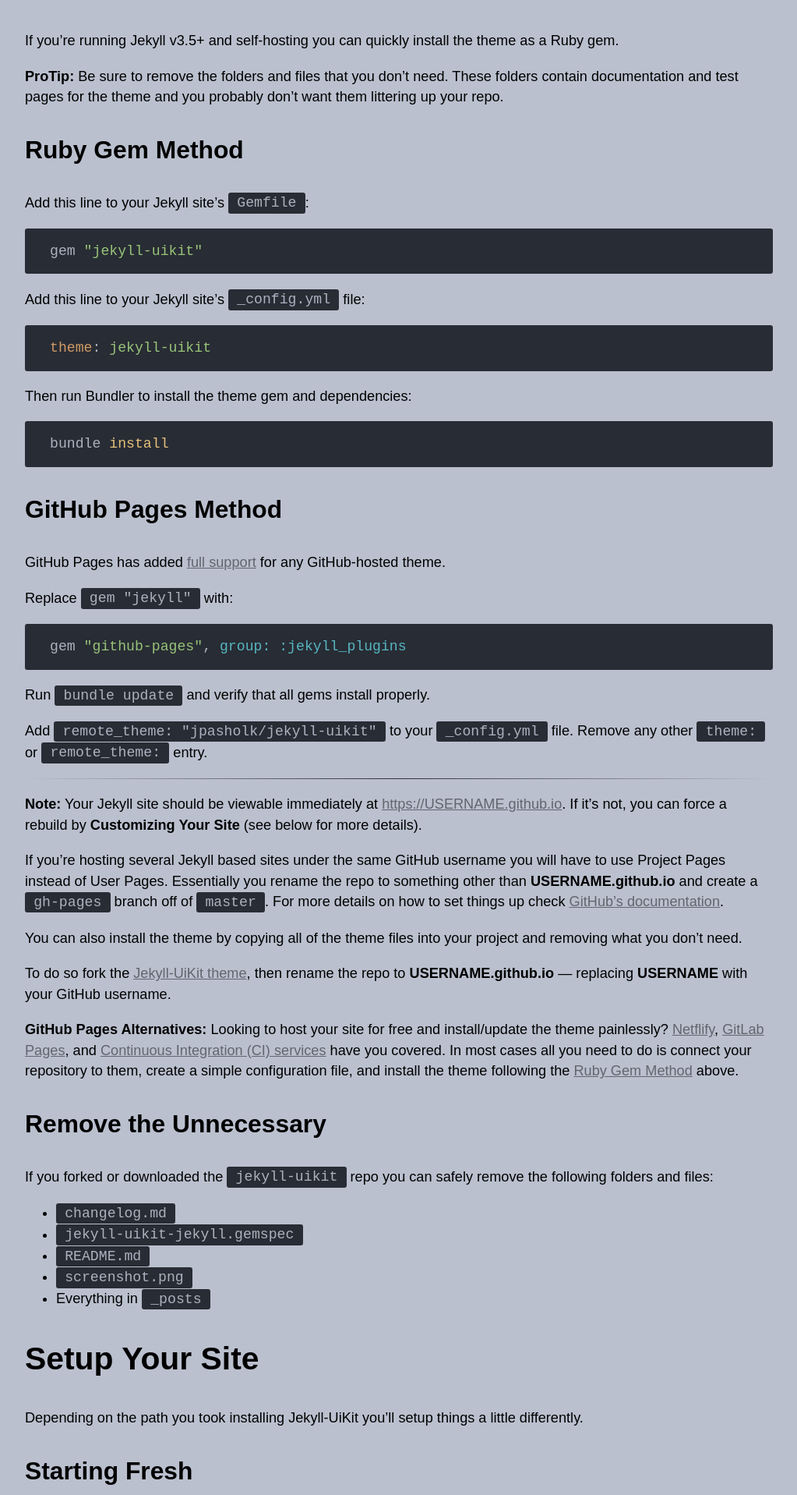
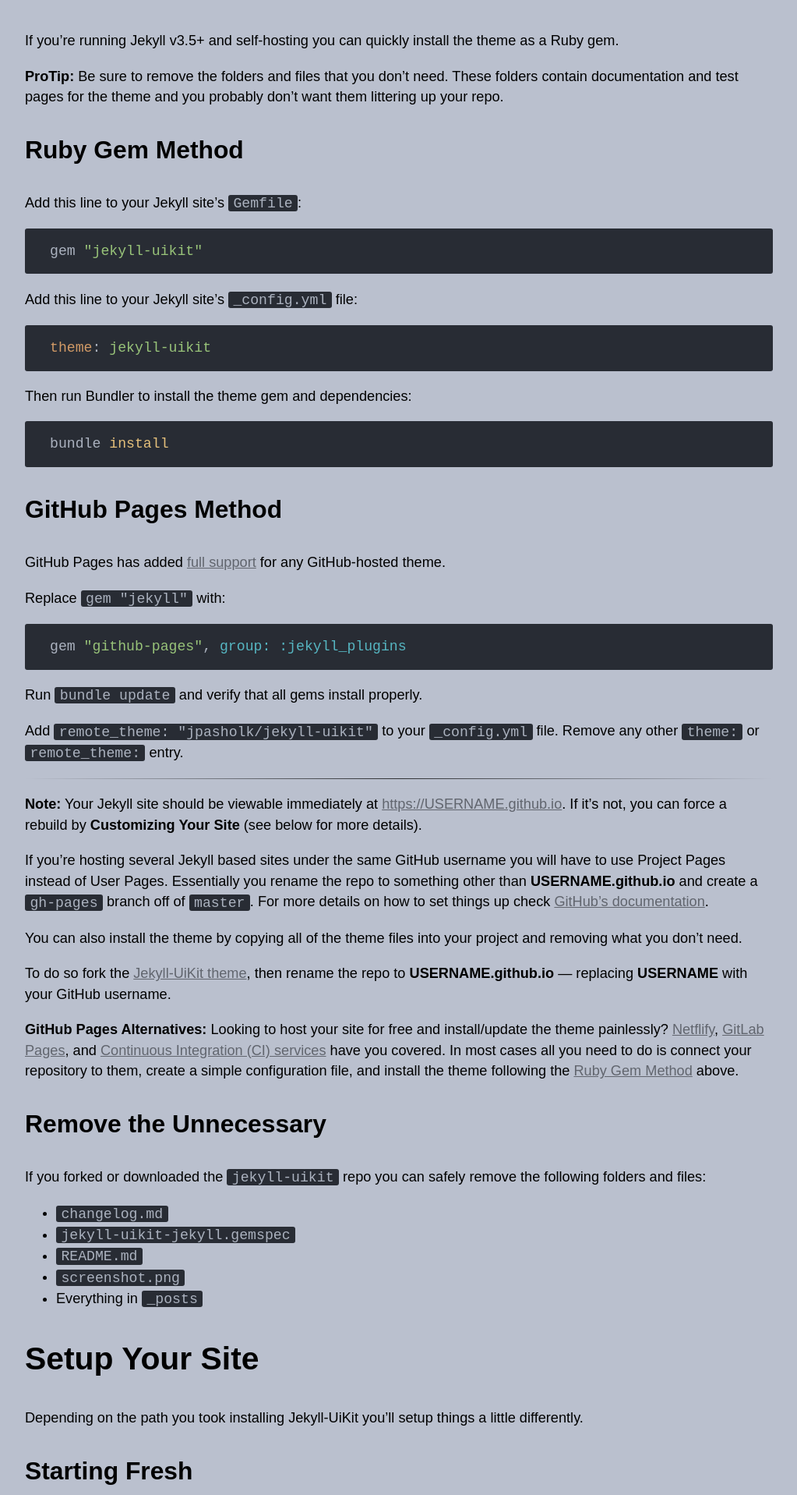
Before and after one commit to jpasholk/graphite, a Jekyll site: the page built from _posts/2018-04-28-getting-started.markdown, in a window 1280 px wide. Shown: the part 593-2510 px from the top of the page at 78% size, without its empty margins (128-1151 px from the left). Built offline with Jekyll 4.4.1, drawn with Linux system fonts in a browser that asks for light colours; some web fonts are replaced.

Commit message:
Fixed padding on inline <code>

```diff
--- a/_sass/syntax.scss
+++ b/_sass/syntax.scss
@@ -6,7 +6,7 @@
   border-radius: 3px;
   color:#abb2bf;
   background-color: #282c34;
-  padding: .2rem .7rem;
+  padding: .04rem .4rem;
 }
 
 div.highlight {
```
